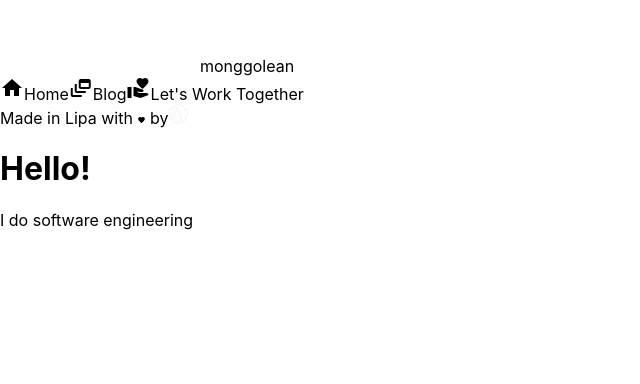
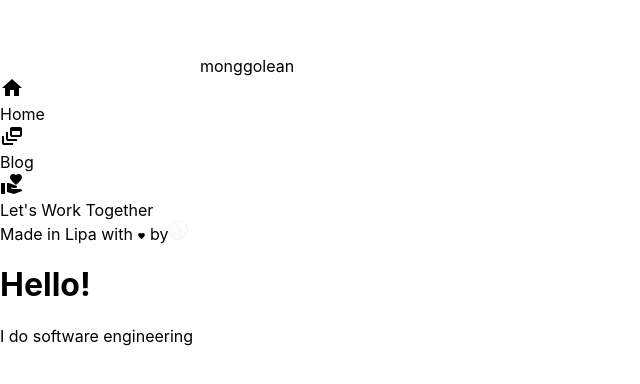
Before and after one commit to rantingmong/monggolean, a Next.js app: page / in a window 1280 px wide. Shown: the part 128-512 px from the top of the page, without its empty margins (0-640 px from the left). Built offline with nearby package versions, Linux system fonts and the light colour scheme; a web font is replaced by a local one.

Commit message:
Fix icons showing unnecessarily.

```diff
--- a/@components/navbar.tsx
+++ b/@components/navbar.tsx
@@ -17,15 +17,15 @@ export default function Navbar({ route }: { route: Router }) {
       <div className='flex flex-col space-y-2 pb-4 mt-12'>
         <Link href='/'>
           <a className={`lg:px-4 py-3 text-center lg:text-left hover:bg-white hover:bg-opacity-10 rounded-lg ${isActive('/')}`}>
-            <span className="material-icons lg:hidden">home</span>
+            <div className='lg:hidden'><span className="material-icons">home</span></div>
             <span className='hidden lg:block'>Home</span></a></Link>
         <Link href='/blog'>
           <a className={`lg:px-4 py-3 text-center lg:text-left hover:bg-white hover:bg-opacity-10 rounded-lg ${isActive('/blog')}`}>
-            <span className="material-icons lg:hidden">dynamic_feed</span>
+            <div className='lg:hidden'><span className="material-icons">dynamic_feed</span></div>
             <span className='hidden lg:block'>Blog</span></a></Link>
         <Link href='/info'>
           <a className={`lg:px-4 py-3 text-center lg:text-left hover:bg-white hover:bg-opacity-10 rounded-lg ${isActive('/info')}`}>
-            <span className="material-icons lg:hidden">volunteer_activism</span>
+            <div className='lg:hidden'><span className="material-icons">volunteer_activism</span></div>
             <span className='hidden lg:block'>Let's Work Together</span></a></Link>
         <div className='hidden items-center px-2 mt-8 lg:flex'>
           <span className='m-2 text-xs'>Made in Lipa with <span className="material-icons" style={{fontSize:'6pt'}}>favorite</span> by</span>
```
